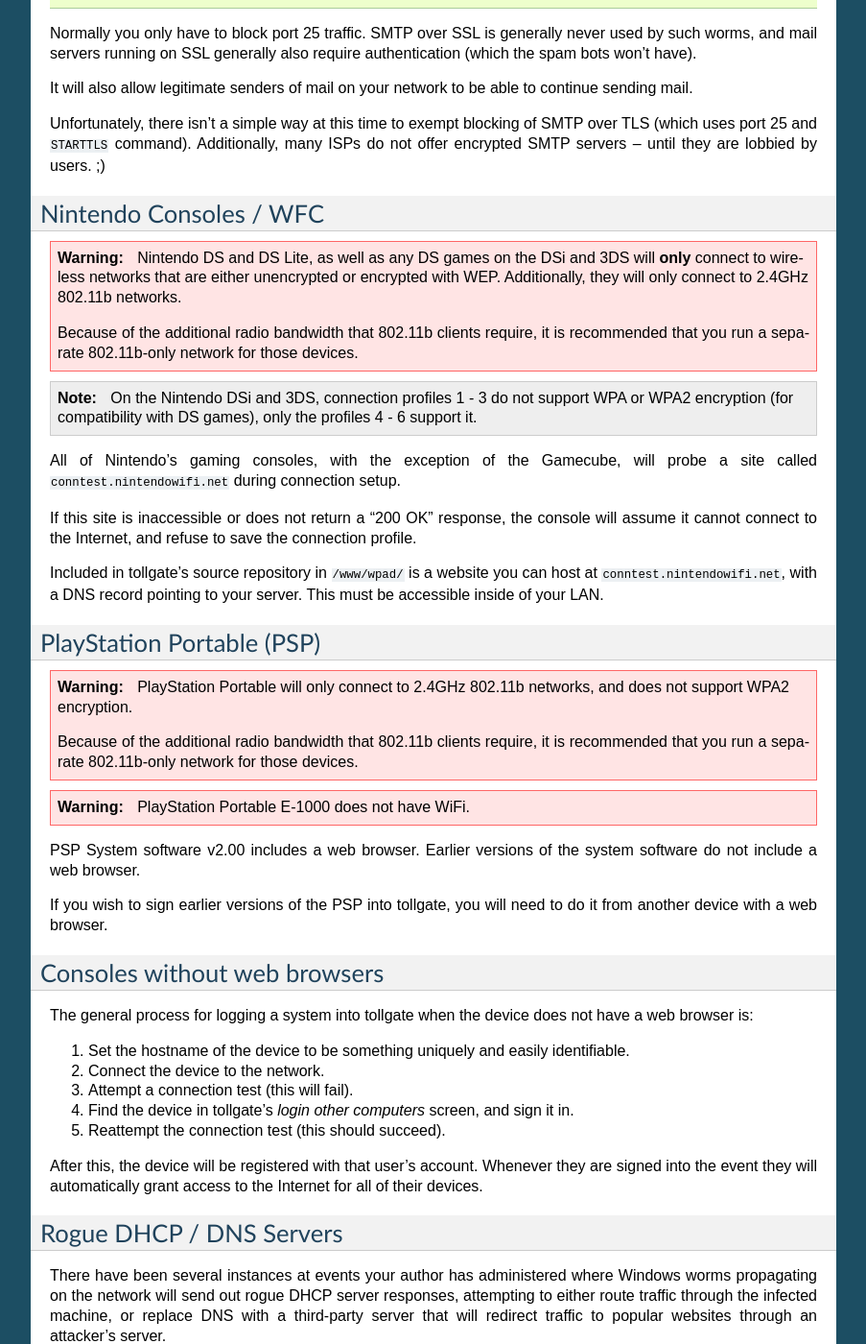
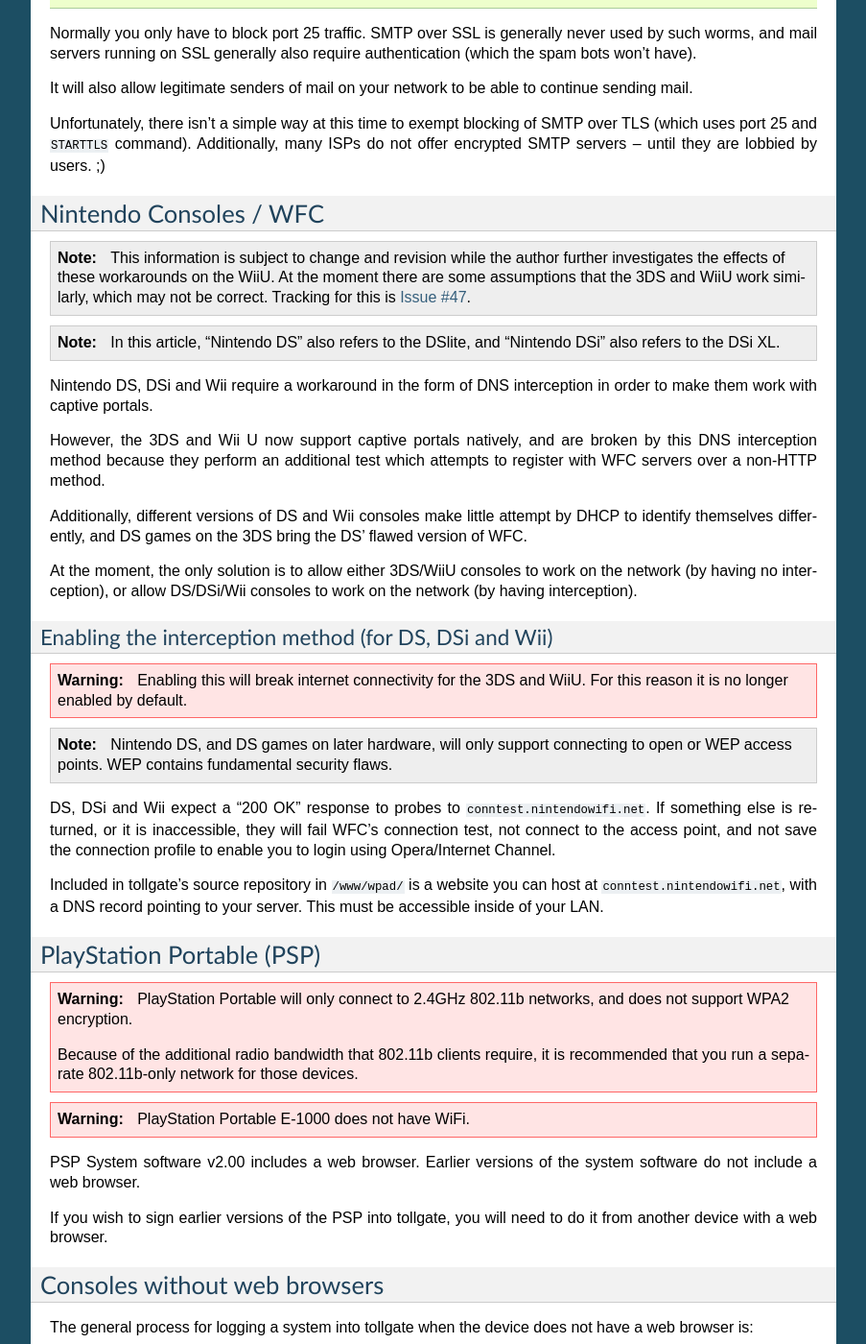
Before and after one commit to micolous/tollgate, a Sphinx documentation site: the page built from docs/deploy.rst, in a window 1280 px wide and 1400 px high, scrolled down 9988 px. Shown: the whole window at 96% size, without its empty margins (198-1101 px from the left). Built offline with Sphinx 7.4.7, drawn with Linux system fonts in a browser that asks for light colours; some of the changed text lies outside the part shown.

Commit message:
Updating documentation relating to Nintendo consoles, removing interception of WFC connection test by default

```diff
--- a/docs/deploy.rst
+++ b/docs/deploy.rst
@@ -467,19 +467,36 @@
 Nintendo Consoles / WFC
 =======================
 
-.. WARNING::
-   Nintendo DS and DS Lite, as well as any DS games on the DSi and 3DS will **only** connect to wireless networks that are either unencrypted or encrypted with WEP.  Additionally, they will only connect to 2.4GHz 802.11b networks.
-
-   Because of the additional radio bandwidth that 802.11b clients require, it is recommended that you run a separate 802.11b-only network for those devices.
+.. NOTE::
+   This information is subject to change and revision while the author further investigates the effects of these workarounds on the WiiU.  At the moment there are some assumptions that the 3DS and WiiU work similarly, which may not be correct.  Tracking for this is `Issue #47`_.
 
 .. NOTE::
-   On the Nintendo DSi and 3DS, connection profiles 1 - 3 do not support WPA or WPA2 encryption (for compatibility with DS games), only the profiles 4 - 6 support it.
+   In this article, "Nintendo DS" also refers to the DSlite, and "Nintendo DSi" also refers to the DSi XL.
 
-All of Nintendo's gaming consoles, with the exception of the Gamecube, will probe a site called ``conntest.nintendowifi.net`` during connection setup.
+Nintendo DS, DSi and Wii require a workaround in the form of DNS interception in order to make them work with captive portals.
 
-If this site is inaccessible or does not return a "200 OK" response, the console will assume it cannot connect to the Internet, and refuse to save the connection profile.
+However, the 3DS and Wii U now support captive portals natively, and are broken by this DNS interception method because they perform an additional test which attempts to register with WFC servers over a non-HTTP method.
+
+Additionally, different versions of DS and Wii consoles make little attempt by DHCP to identify themselves differently, and DS games on the 3DS bring the DS' flawed version of WFC.
+
+At the moment, the only solution is to allow either 3DS/WiiU consoles to work on the network (by having no interception), or allow DS/DSi/Wii consoles to work on the network (by having interception).
+
+.. _Issue #47: https://github.com/micolous/tollgate/issues/47
+
+
+Enabling the interception method (for DS, DSi and Wii)
+------------------------------------------------------
+
+.. WARNING::
+   Enabling this will break internet connectivity for the 3DS and WiiU.  For this reason it is no longer enabled by default.
+
+.. NOTE::
+   Nintendo DS, and DS games on later hardware, will only support connecting to open or WEP access points.  WEP contains fundamental security flaws.
+
+DS, DSi and Wii expect a "200 OK" response to probes to ``conntest.nintendowifi.net``.  If something else is returned, or it is inaccessible, they will fail WFC's connection test, not connect to the access point, and not save the connection profile to enable you to login using Opera/Internet Channel.
 
 Included in tollgate's source repository in ``/www/wpad/`` is a website you can host at ``conntest.nintendowifi.net``, with a DNS record pointing to your server.  This must be accessible inside of your LAN.
+
 
 PlayStation Portable (PSP)
 ==========================
```
Also changed, not shown: docs/example/fedora/named.conf (+14 -12 lines), 1 other file.
